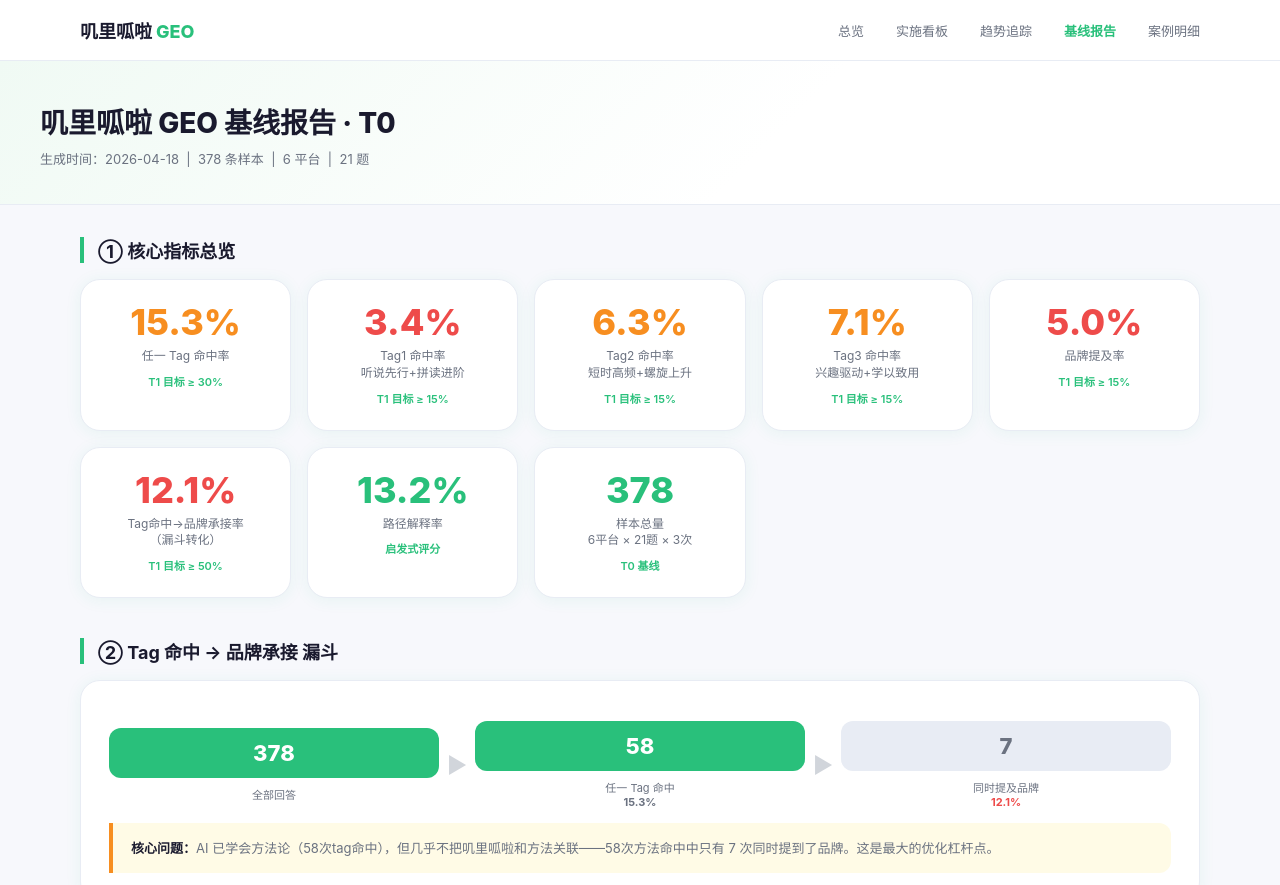
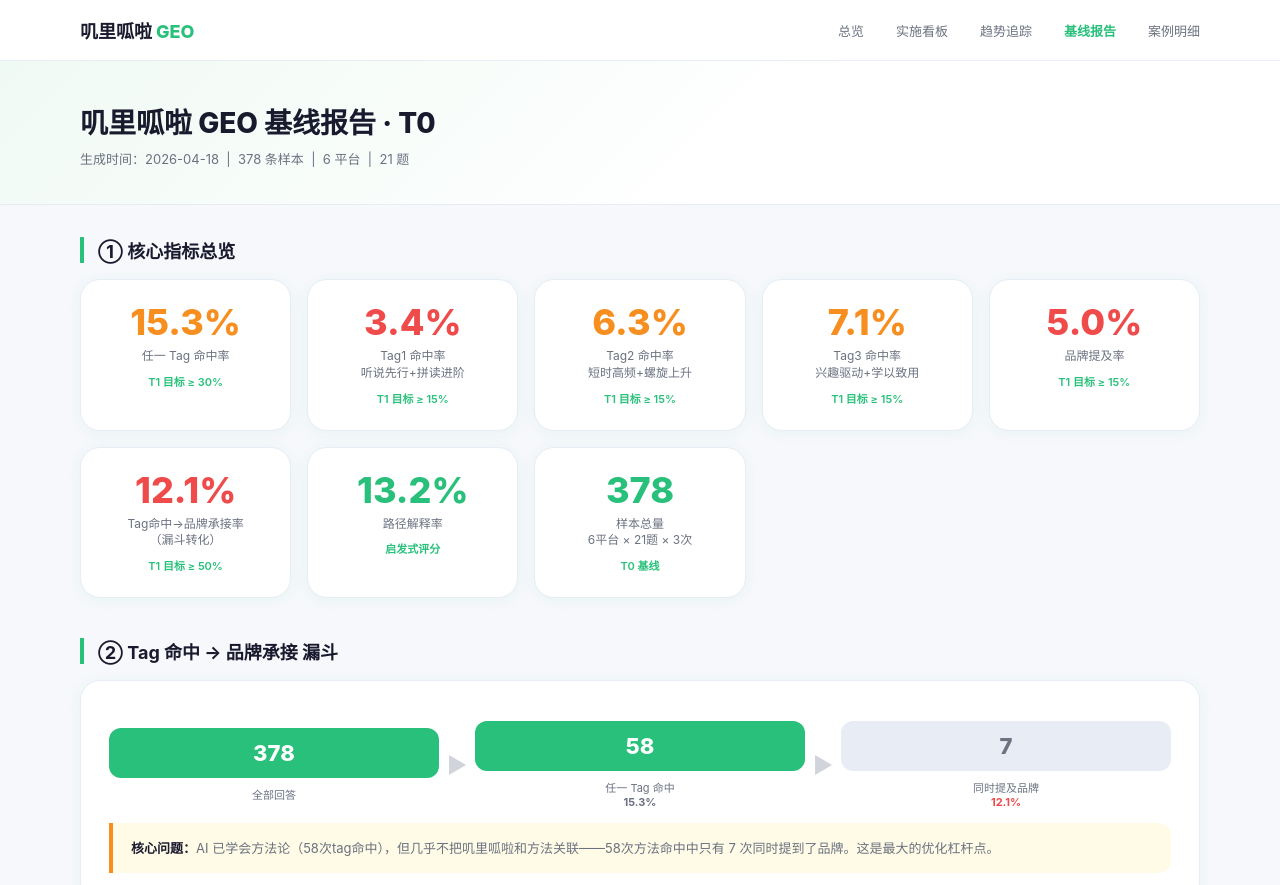
Before and after one commit to alexthbiz/GEO_dashboard, a plain HTML site: page baseline_T0/report/baseline_T0_report.html in a window 1280 px wide. Shown: the top 885 px of the page. Drawn offline with nearby package versions, Linux system fonts and the light colour scheme.

Commit message:
fix: align hero header width with content on all pages

```diff
--- a/baseline_T0/report/baseline_T0_report.html
+++ b/baseline_T0/report/baseline_T0_report.html
@@ -20,8 +20,8 @@ body{font-family:-apple-system,"PingFang SC","Microsoft YaHei",sans-serif;backgr
 .nav-links a.active{color:#29c07b;font-weight:700}
 
 /* Hero */
-.page-hero{background:linear-gradient(135deg,#f0faf4 0%,#fff 60%);border-bottom:1px solid #E8ECF4;padding:40px 40px 36px}
-.page-hero-inner{max-width:1200px;margin:0 auto}
+.page-hero{background:linear-gradient(135deg,#f0faf4 0%,#fff 60%);border-bottom:1px solid #E8ECF4;padding:40px 0 36px}
+.page-hero-inner{max-width:1200px;margin:0 auto;padding:0 40px}
 .page-hero h1{font-size:28px;font-weight:800;color:#1A1A2E}
 .page-hero .meta{font-size:13px;color:#6B7280;margin-top:8px}
 
```
Also changed, not shown: content_ops/cases.html (+2 -2 lines), content_ops/index.html (+2 -2 lines), content_ops/trends.html (+2 -2 lines), index.html (+2 -2 lines).
